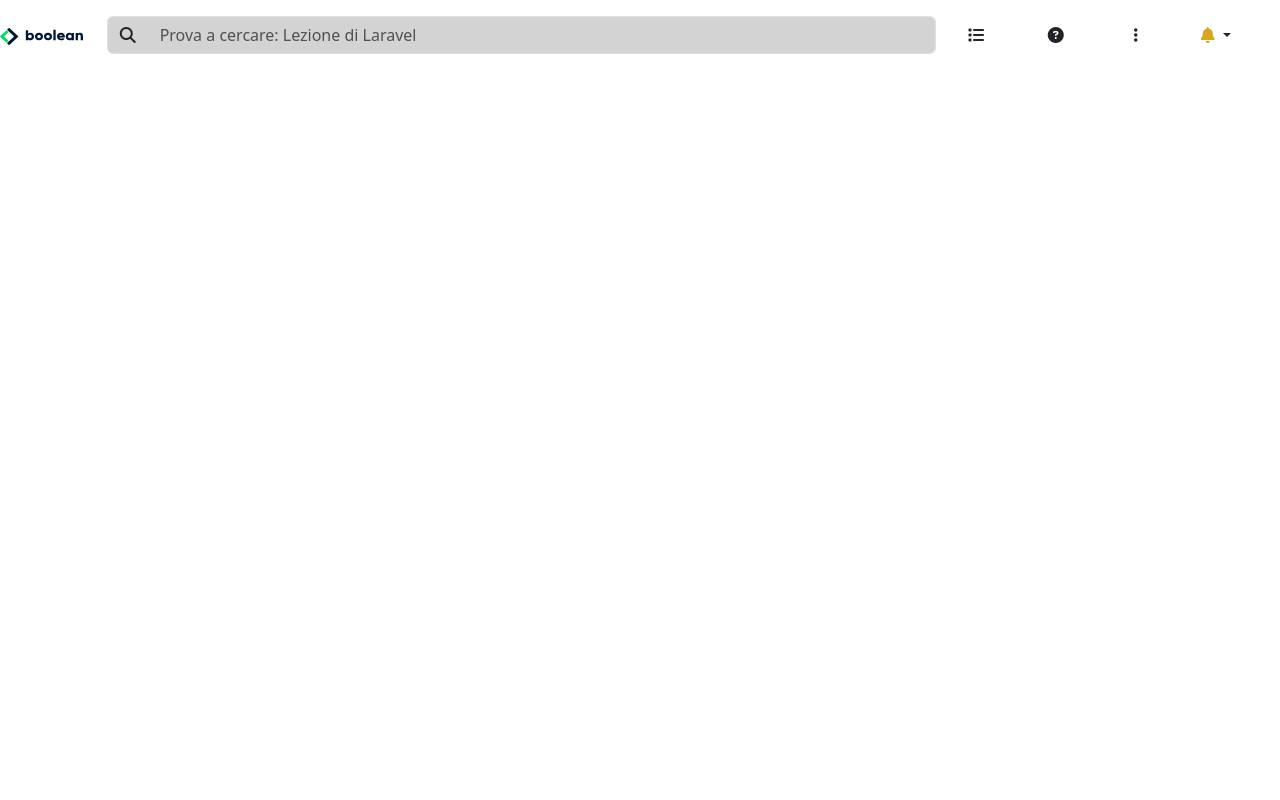
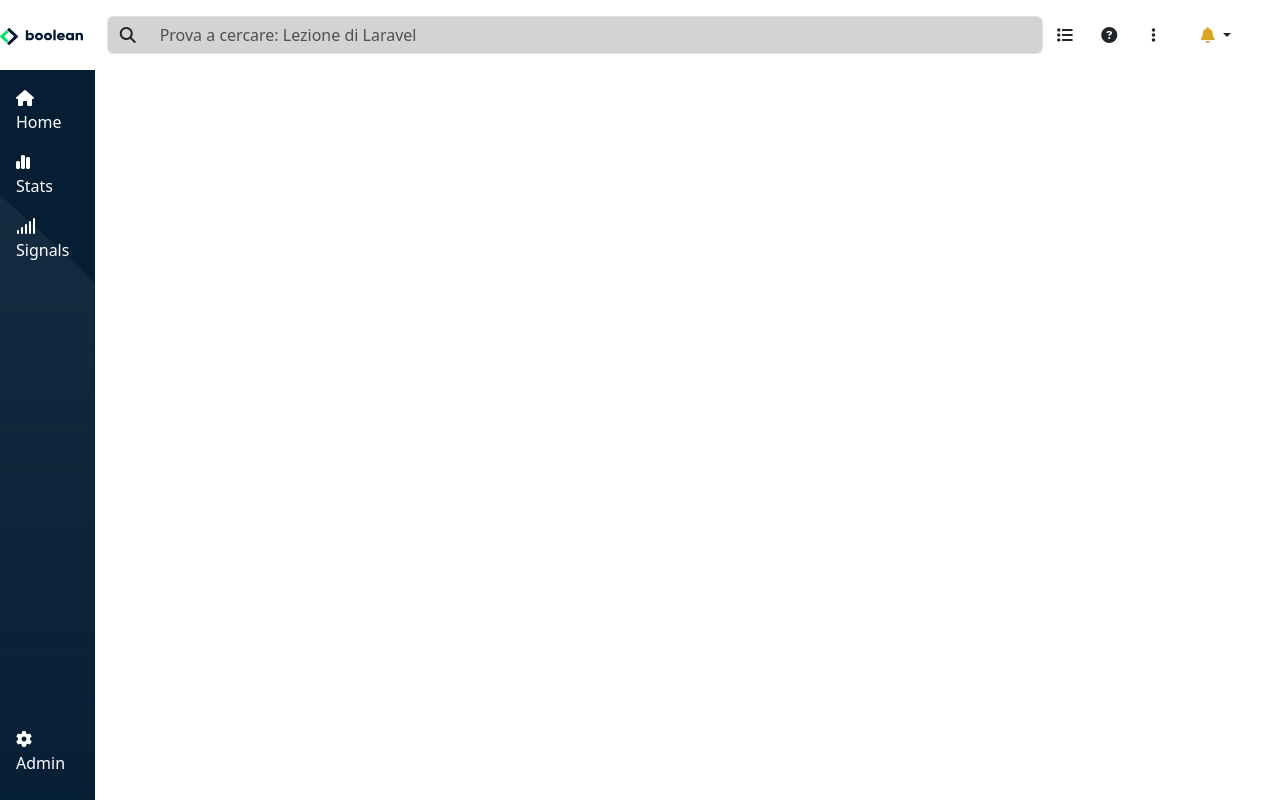
Before and after one commit to LDad1196/html-css-bootstrap-dashboard, a plain HTML site: page index.html in a window 1280 px wide. Drawn offline with nearby package versions, Linux system fonts and the light colour scheme.

Commit message:
Sidebar added

```diff
--- a/css/style.css
+++ b/css/style.css
@@ -1,7 +1,7 @@
 body {
-
     padding: 0;
     margin: 0;
+    max-height: 100vh;
 }
 
 
@@ -15,7 +15,7 @@ body {
 }
 
 main {
-    height: calc(100vh - 80px);
+    height: calc(100vh - 70px);
 
 }
 
@@ -26,11 +26,11 @@ main {
 }
 
 .h-90 {
-    height: calc(90vh - 5rem);
+    height: 90%;
 }
 
 .h-10 {
-    height: calc(10vh - 5rem);
+    height: 10%;
 }
 
 .fa-bell {
@@ -44,6 +44,7 @@ main {
 .my-ps-bg {
     background-image: url(../img/sidebar-bg.png);
 }
+
 @media screen and (max-width:769px) {
 
     .hidden {
--- a/index.html
+++ b/index.html
@@ -15,13 +15,13 @@
         <section>
             <div class="row w-100 my-3 align-items-center text-center">
                 <!-- Logo -->
-                <div class="col-lg-1 col-md-2 col-sm-1 col-2">
+                <div class=" col-xl-1 col-lg-1 col-md-2 col-sm-1 col-2">
                     <img class="w-100 hidden" src="./img/logo.svg" alt="logo">
                     <img class="logo-small" src="./img/mobile-logo.png" alt="">
                 </div>
 
                 <!-- Searchbar -->
-                <div class="col-lg-8 col-md-7 col-sm-10 col-9">
+                <div class=" col-xl-9 col-lg-8 col-md-7 col-sm-10 col-9">
                     <label class="visually-hidden" for="autoSizingInputGroup">Search</label>
                     <div class="input-group border-end-0">
                         <div class="input-group-text" style="background-color: lightgrey;"><i class="fa-solid fa-magnifying-glass"></i></div>
@@ -30,7 +30,7 @@
                 </div>
 
                 <!-- Sezione con campanellina Dropdown -->
-                <div class="col-lg-3 col-md-3 col-sm-1 col-1 px-0 row align-items-center">
+                <div class=" col-xl-2 col-lg-3 col-md-3 col-sm-1 col-1 px-0 row align-items-center">
                     <div class="col hidden">
                         <i class="fa-solid fa-list"></i>
                     </div>
@@ -56,7 +56,41 @@
     </header>
 
     <!-- Main con Doppia sezione -->
-    <main></main>
+    <main class="row w-100">
+
+        <!-- Sezione Home lato sx -->
+        <section class=" col-xl-1 col-lg-1 col-md-2 col-sm-1 col-2 text-light my-ps-bg flex-column" style="background-color: #051e34;">
+            <div class="h-90 p-3 m-auto flex-column">
+                <div class="my-hover-btn row mb-3">
+                    <a class="col-lg-3 c-white" href="#"><i class="fa-solid fa-house"></i></a>
+                    <div class="col-lg-9 hidden ">
+                        <a class="c-white" href="">Home</a>
+                    </div>
+                </div>
+                <div class="my-hover-btn row mb-3">
+                    <a class="col-lg-3 c-white" href="#"><i class="fa-solid fa-chart-simple"></i></a>
+                    <div class="col-lg-9 hidden ">
+                        <a class="c-white" href="">Stats</a>
+                    </div>
+                </div>
+                <div class="my-hover-btn row mb-3">
+                    <a class="col-lg-3 c-white" href="#"><i class="fa-solid fa-signal"></i></a>
+                    <div class="col-lg-9 hidden ">
+                        <a class="c-white" href="">Signals</a>
+                    </div>
+                </div>
+            </div>
+            <div class="h-10 px-3 m-auto">
+                <div class="my-hover-btn row mb-3">
+                    <a class="col-lg-3 c-white" href="#"><i class="fa-solid fa-gear"></i></a>
+                    <div class="col-lg-9 hidden ">
+                        <a class="c-white" href="">Admin</a>
+                    </div>
+                </div>
+            </div>
+        </section>
+
+    </main>
 
 </body>
 </html>
```
